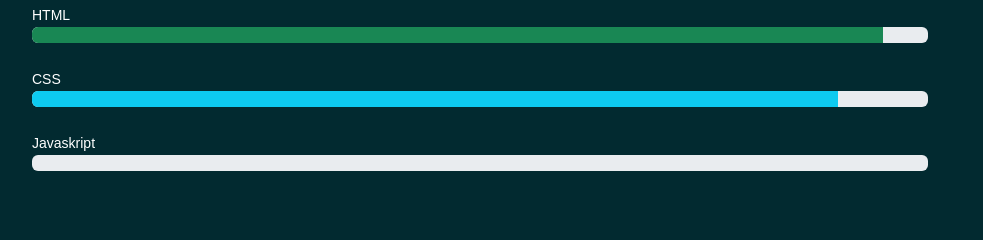
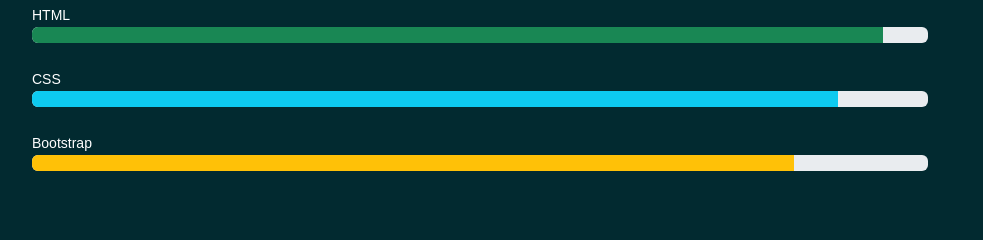
Before and after one commit to FilmonF/First-Front-End-Project, a plain HTML site: page index.html in a window 1280 px wide. Shown: the part 1157-1397 px from the top of the page, without its empty margins (268-1251 px from the left). Drawn offline with nearby package versions, Linux system fonts and the light colour scheme.

Commit message:
second update

```diff
--- a/index.html
+++ b/index.html
@@ -146,9 +146,9 @@
             <div class="progress mb-4">
               <div class="progress-bar bg-info py-4" role="progressbar" style="width: 90%" aria-valuenow="50" aria-valuemin="0" aria-valuemax="100"></div>
             </div>
-            <div><small class="text-white">Javaskript</small></div>
+            <div><small class="text-white">Bootstrap</small></div>
             <div class="progress mb-4">
-              <div class="progress-bar bg-warning" role="progressbar" style="width: 0" aria-valuenow="75" aria-valuemin="0" aria-valuemax="100"></div>
+              <div class="progress-bar bg-warning" role="progressbar" style="width: 85%" aria-valuenow="75" aria-valuemin="0" aria-valuemax="100"></div>
             </div>
 
 
```
